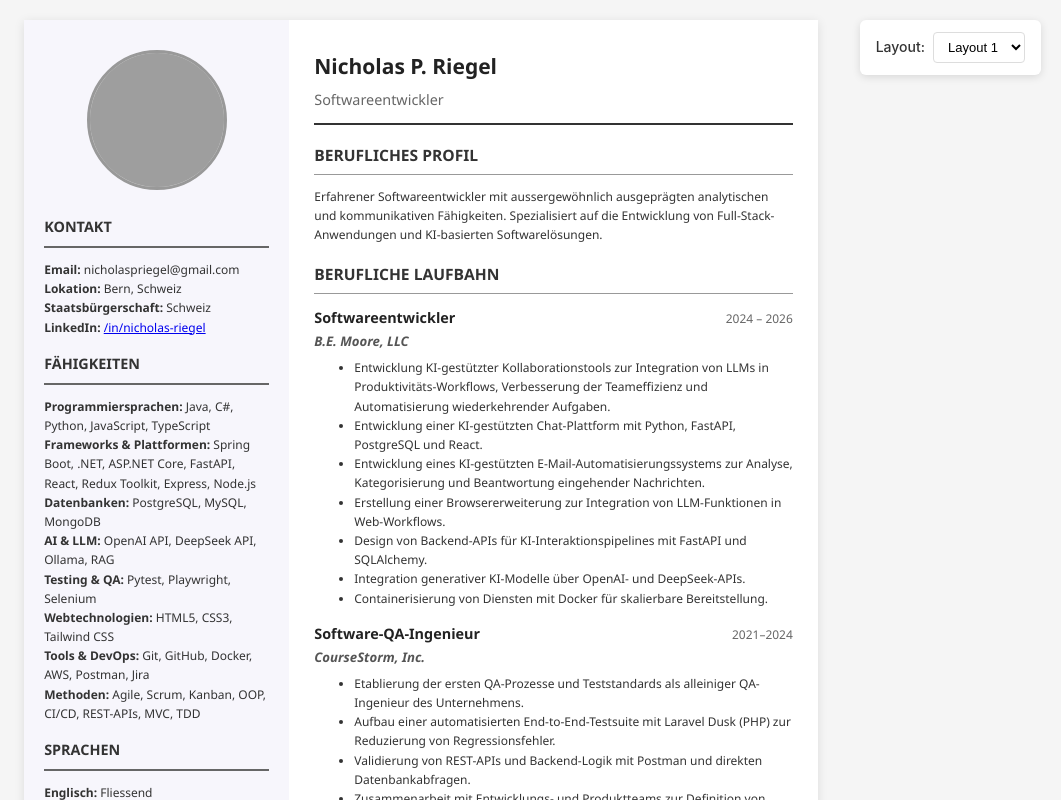
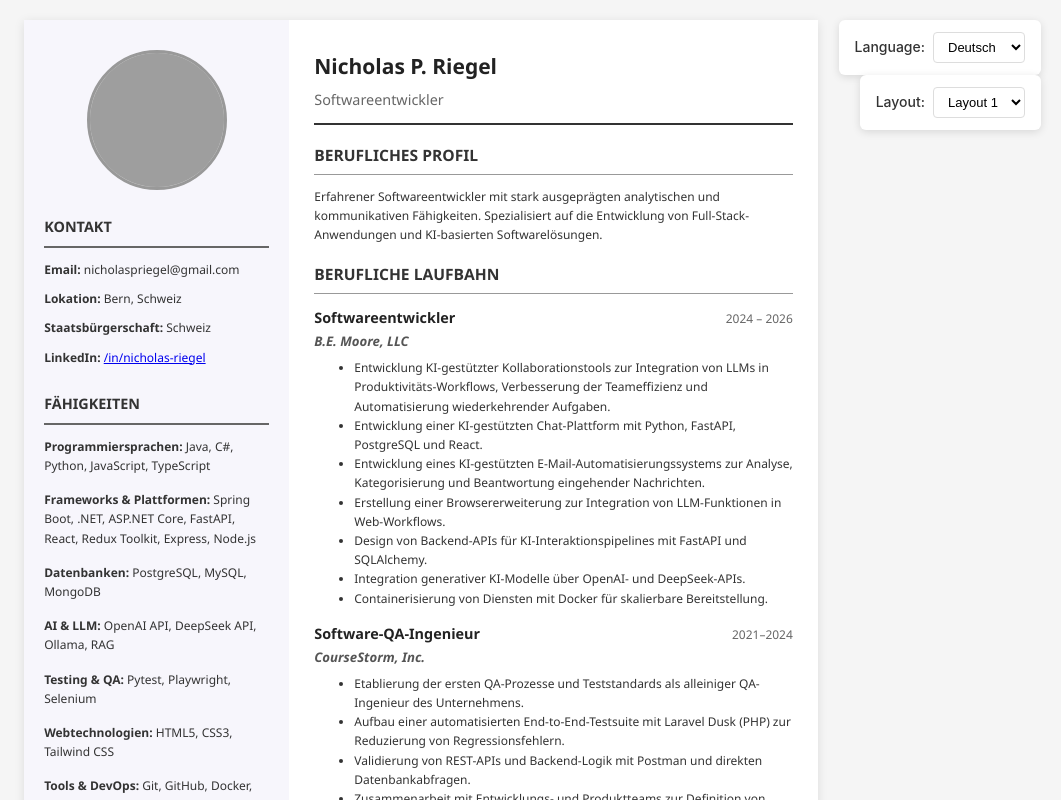
Before and after one commit to Nicholas-Riegel/Lebenslauf-Schweiz, a React (Vite) app: page / in a window 1280 px wide. Shown: the top 800 px of the page, without its empty margins (219-1280 px from the left). Built offline with nearby package versions, Linux system fonts and the light colour scheme; grey boxes are pictures that could not be loaded.

Commit message:
* Added language selector

```diff
--- a/src/App.css
+++ b/src/App.css
@@ -1,10 +1,10 @@
 /* ================================
-   FLOATING LAYOUT SELECTOR
-   Fixed position in upper right, doesn't interfere with layout
+   FLOATING SELECTORS
+   Fixed position in upper right, vertically stacked
    ================================ */
+.language-selector,
 .layout-selector {
     position: fixed;
-    top: 20px;
     right: 20px;
     z-index: 1000;
     background: white;
@@ -17,6 +17,15 @@
     font-family: -apple-system, BlinkMacSystemFont, 'Segoe UI', Roboto, sans-serif;
 }
 
+.language-selector {
+    top: 20px;
+}
+
+.layout-selector {
+    top: 75px;
+}
+
+.language-selector label,
 .layout-selector label {
     font-size: 14px;
     font-weight: 500;
@@ -25,6 +34,7 @@
     white-space: nowrap;
 }
 
+.language-selector select,
 .layout-selector select {
     padding: 6px 10px;
     font-size: 13px;
@@ -35,10 +45,12 @@
     transition: border-color 0.2s;
 }
 
+.language-selector select:hover,
 .layout-selector select:hover {
     border-color: #999;
 }
 
+.language-selector select:focus,
 .layout-selector select:focus {
     outline: none;
     border-color: #0066cc;
@@ -47,6 +59,7 @@
 
 /* Hide on print */
 @media print {
+    .language-selector,
     .layout-selector {
         display: none !important;
     }
--- a/src/App.tsx
+++ b/src/App.tsx
@@ -2,11 +2,16 @@ import { useState } from 'react'
 import './App.css'
 import Layout1 from './layouts/Layout1'
 import Layout2 from './layouts/Layout2'
+import DataDE from './data/Data.de.json'
+import DataFR from './data/Data.fr.json'
 
 function App() {
-  const [selectedLayout, setSelectedLayout] = useState(() => {
-    return localStorage.getItem('selectedLayout') || '1'
-  })
+
+	const [selectedLayout, setSelectedLayout] = useState(localStorage.getItem('selectedLayout') || '1')
+	const [selectedLanguage, setSelectedLanguage] = useState(localStorage.getItem('selectedLanguage') || 'de')
+
+	// Dynamic import based on language
+	const data = selectedLanguage === 'fr' ? DataFR : DataDE
 
 	const handleLayoutChange = (e: React.ChangeEvent<HTMLSelectElement>) => {
 		const newLayout = e.target.value
@@ -14,19 +19,26 @@ function App() {
 		localStorage.setItem('selectedLayout', newLayout)
 	}
 
-  const renderLayout = () => {
-    switch (selectedLayout) {
-      case '1':
-        return <Layout1 />
-      case '2':
-        return <Layout2 />
-      default:
-        return <Layout1 />
-    }
+	const handleLanguageChange = (e: React.ChangeEvent<HTMLSelectElement>) => {
+		const newLanguage = e.target.value
+		setSelectedLanguage(newLanguage)
+		localStorage.setItem('selectedLanguage', newLanguage)
 	}
 
 	return (
 		<>
+			{/* Floating Language Selector */}
+			<div className="language-selector">
+				<label htmlFor="language-select">Language:</label>
+				<select
+					id="language-select"
+					value={selectedLanguage}
+					onChange={handleLanguageChange}
+				>
+					<option value="de">Deutsch</option>
+					<option value="fr">Francais</option>
+				</select>
+			</div>
 			{/* Floating Layout Selector */}
 			<div className="layout-selector">
 				<label htmlFor="layout-select">Layout:</label>
@@ -40,7 +52,7 @@ function App() {
 				</select>
 			</div>
 
-      {renderLayout()}
+			{selectedLayout === '1' ? <Layout1 data={data} /> : <Layout2 data={data} />}
 		</>
 	)
 }
--- a/src/data/Data.json
+++ b/src/data/Data.de.json
@@ -5,7 +5,7 @@
     },
     "summary": {
         "title": "BERUFLICHES PROFIL",
-        "content": "Erfahrener Softwareentwickler mit aussergewöhnlich ausgeprägten analytischen und kommunikativen Fähigkeiten. Spezialisiert auf die Entwicklung von Full-Stack-Anwendungen und KI-basierten Softwarelösungen."
+        "content": "Erfahrener Softwareentwickler mit stark ausgeprägten analytischen und kommunikativen Fähigkeiten. Spezialisiert auf die Entwicklung von Full-Stack-Anwendungen und KI-basierten Softwarelösungen."
     },
     "image": {
         "path": "./images/selfie_colored.jpeg",
@@ -71,7 +71,7 @@
                 "company": "CourseStorm, Inc.",
                 "accomplishments": [
                     "Etablierung der ersten QA-Prozesse und Teststandards als alleiniger QA-Ingenieur des Unternehmens.",
-                    "Aufbau einer automatisierten End-to-End-Testsuite mit Laravel Dusk (PHP) zur Reduzierung von Regressionsfehler.",
+                    "Aufbau einer automatisierten End-to-End-Testsuite mit Laravel Dusk (PHP) zur Reduzierung von Regressionsfehlern.",
                     "Validierung von REST-APIs und Backend-Logik mit Postman und direkten Datenbankabfragen.",
                     "Zusammenarbeit mit Entwicklungs- und Produktteams zur Definition von Akzeptanzkriterien in agilen Sprint-Zyklen.",
                     "Ursachenanalyse komplexer Produktionsprobleme zur Vermeidung erneuter Ausfälle."
@@ -82,7 +82,7 @@
                 "dates": "2015-2020",
                 "company": "Universität Bern | Migros Klubschule | The Hill School",
                 "accomplishments": [
-                    "Unterrichtete Philosophie und Englisch an verschiedenen Institutionen in der Schweiz und den USA."
+                    "Lehrtätigkeit in Philosophie und Englisch an verschiedenen Institutionen in der Schweiz und den USA."
                 ]
             }
         ]
--- /dev/null
+++ b/src/data/Data.fr.json
@@ -0,0 +1,101 @@
+{
+    "header": {
+        "name": "Nicholas P. Riegel",
+        "title": "Développeur logiciel"
+    },
+
+    "summary": {
+        "title": "PROFIL PROFESSIONNEL",
+        "content": "Développeur logiciel expérimenté doté de solides capacités d’analyse et de communication. Spécialisé dans le développement d’applications full-stack et de solutions logicielles basées sur l’intelligence artificielle."
+    },
+    "image": {
+        "path": "./images/selfie_colored.jpeg",
+        "alt": "Profile Picture"
+    },
+    "sidebar": {
+        "sections": [
+            {
+                "title": "Contact",
+                "type": "contacts",
+                "items": [
+                    { "label": "Email", "value": "nicholaspriegel@gmail.com" },
+                    { "label": "Localisation", "value": "Berne, Suisse" },
+                    { "label": "Nationalité", "value": "Suisse" },
+                    { "label": "LinkedIn", "value": "/in/nicholas-riegel", "url": "https://www.linkedin.com/in/nicholas-riegel" }
+                ]
+            },
+            {
+                "title": "Compétences",
+                "type": "skills",
+                "items": [
+                    { "label": "Langages de programmation", "value": "Java, C#, Python, JavaScript, TypeScript" },
+                    { "label": "Frameworks & plateformes", "value": "Spring Boot, .NET, ASP.NET Core, FastAPI, React, Redux Toolkit, Express, Node.js" },
+                    { "label": "Bases de données", "value": "PostgreSQL, MySQL, MongoDB" },
+                    { "label": "AI & LLM", "value": "OpenAI API, DeepSeek API, Ollama, RAG" },
+                    { "label": "Testing & QA", "value": "Pytest, Playwright, Selenium" },
+                    { "label": "Technologies web", "value": "HTML5, CSS3, Tailwind CSS" },
+                    { "label": "Outils & DevOps", "value": "Git, GitHub, Docker, AWS, Postman, Jira" },
+                    { "label": "Méthodes", "value": "Agile, Scrum, Kanban, OOP, CI/CD, REST APIs, MVC, TDD" }
+                ]
+            },
+            {
+                "title": "Langues",
+                "type": "languages",
+                "items": [
+                    { "label": "Anglais", "value": "Courant" },
+                    { "label": "Allemand", "value": "B2 – actuellement en cours C1" },
+                    { "label": "Français", "value": "C1" }
+                ]
+            }
+        ]
+    },
+    "employment": {
+        "title": "Parcours professionnel",
+        "jobs": [
+            {
+                "title": "Développeur logiciel",
+                "dates": "2024 – 2026",
+                "company": "B.E. Moore, LLC",
+                "accomplishments": [
+                    "Développement d’outils de collaboration basés sur l’IA pour intégrer les LLM dans les flux de travail de productivité, améliorer l’efficacité des équipes et automatiser les tâches répétitives.",
+                    "Développement d’une plateforme de chat basée sur l’IA avec Python, FastAPI, PostgreSQL et React.",
+                    "Développement d’un système d’automatisation des e-mails basé sur l’IA pour analyser, catégoriser et répondre aux messages entrants.",
+                    "Création d’une extension de navigateur permettant d’intégrer des fonctionnalités LLM dans les flux de travail web.",
+                    "Conception d’API backend pour des pipelines d’interaction avec l’IA à l’aide de FastAPI et SQLAlchemy.",
+                    "Intégration de modèles d’IA générative via les API d’OpenAI et de DeepSeek.",
+                    "Conteneurisation des services avec Docker pour un déploiement évolutif."
+                ]
+            },
+            {
+                "title": "Ingénieur QA logiciel",
+                "dates": "2021–2024",
+                "company": "CourseStorm, Inc.",
+                "accomplishments": [
+                    "Mise en place des premiers processus QA et standards de test de l’entreprise en tant qu’unique ingénieur QA.",
+                    "Développement d’une suite de tests automatisés end-to-end avec Laravel Dusk (PHP) afin de réduire les régressions.",
+                    "Validation des API REST et de la logique backend avec Postman et des requêtes directes à la base de données.",
+                    "Collaboration avec les équipes de développement et de produit pour définir les critères d’acceptation dans le cadre de cycles de sprint agiles.",
+                    "Analyse des causes profondes de problèmes complexes en production afin d’éviter la récurrence des incidents."
+                ]
+            },
+            {
+                "title": "Enseignant",
+                "dates": "2015–2020",
+                "company": "Université de Berne | Migros Klubschule | The Hill School",
+                "accomplishments": [
+                    "Enseignement de la philosophie et de l’anglais dans différentes institutions en Suisse et aux États-Unis."
+                ]
+            }
+        ]
+    },
+    "education": {
+        "title": "Formation",
+        "degrees": [
+            {
+                "degree": "Doctorat en philosophie (Ph. D.)",
+                "year": "2010",
+                "institution": "Université de Toronto, Toronto, Canada"
+            }
+        ]
+    }
+}
--- a/src/layouts/Layout1.tsx
+++ b/src/layouts/Layout1.tsx
@@ -1,15 +1,16 @@
+/* eslint-disable @typescript-eslint/no-explicit-any */
 import styles from './Layout1.module.css'
-import Data from '../data/Data.json'
 
-const Layout1 = () => {
+// eslint-disable-next-line @typescript-eslint/no-explicit-any
+const Layout1 = ({ data }: { data: any }) => {
 
-	const { image, sidebar, header, summary, employment, education } = Data;
+	const { image, sidebar, header, summary, employment, education } = data;
 
 	return (
-		<div className={styles.container}>
+		<div className={styles['container']}>
 
 			{/* Sidebar */}
-			<aside className={styles.sidebar}>
+			<aside className={styles['sidebar']}>
 
 				{/* Profile Picture */}
 				<div className={styles['profile-picture']}>
@@ -17,10 +18,10 @@ const Layout1 = () => {
 				</div>
 
 				{/* Sidebar Sections */}
-				{sidebar.sections.map((section) => (
-					<section key={section.type} className={`${styles['sidebar-section']} ${section.type}`}>
+				{sidebar.sections.map((section: any) => (
+				<section key={section.type} className={`${styles['sidebar-section']} ${styles[section.type]}`}>
 						<h3 className={styles['sidebar-title']}>{section.title}</h3>
-						{section.items.map((item, i) => (
+						{section.items.map((item: any, i: number) => (
 							<p key={i}>
 								<strong>{item.label}:</strong>{' '}
 								{item.url
@@ -36,7 +37,7 @@ const Layout1 = () => {
 			<main>
 
 				{/* Header with Name */}
-				<header className={styles.header}>
+				<header className={styles['header']}>
 
 					<h1>{header.name}</h1>
 
@@ -57,7 +58,7 @@ const Layout1 = () => {
 		<section className={styles['main-section']}>
 
 			<h2 className={styles['section-title']}>{employment.title}</h2>
-			{employment.jobs.map((item, i) => (
+			{employment.jobs.map((item: any, i: number) => (
 				<article key={i} className={styles['job-entry']}>
 					<div className={styles['job-header']}>
 						<h3 className={styles['job-title']}>{item.title}</h3>
@@ -65,7 +66,7 @@ const Layout1 = () => {
 					</div>
 					<h4 className={styles['company-name']}>{item.company}</h4>
 					<ul>
-						{item.accomplishments.map((item, i) => (
+						{item.accomplishments.map((item: any, i: number) => (
 							<li key={i}>{item}</li>
 						))}
 					</ul>
@@ -79,7 +80,7 @@ const Layout1 = () => {
 
 					<h2 className={styles['section-title']}>{education.title}</h2>
 
-					{education.degrees.map((item, i) => (
+					{education.degrees.map((item: any, i: number) => (
 						<article key={i} className={styles['education-entry']}>
 							<div className={styles['edu-header']}>
 								<h3 className={styles.degree}>{item.degree}</h3>
--- a/src/layouts/Layout2.tsx
+++ b/src/layouts/Layout2.tsx
@@ -1,12 +1,12 @@
+/* eslint-disable @typescript-eslint/no-explicit-any */
 import styles from './Layout2.module.css'
-import Data from '../data/Data.json'
 
-const Layout2 = () => {
+const Layout2 = ({data}: {data: any}) => {
 
-	const { image, sidebar, header, summary, employment, education } = Data;
+	const { image, sidebar, header, summary, employment, education } = data;
 
 	return (
-		<div className={styles.container}>
+		<div className={styles['container']}>
 
             {/* Header */}
             <header className={styles['top-header']}>
@@ -27,13 +27,13 @@ const Layout2 = () => {
 			<div className={styles['main-layout']}>
 
                 {/* Sidebar */}
-                <aside className={styles.sidebar}>
+                <aside className={styles['sidebar']}>
 
                     {/* Sidebar Sections */}
-                    {sidebar.sections.map((section, i) => (
-                        <section key={i} className={`${styles['sidebar-section']} ${section.type}`}>
+                    {sidebar.sections.map((section: any, i: number) => (
+                        <section key={i} className={`${styles['sidebar-section']} ${styles[section.type]}`}>
                             <h3 className={styles['sidebar-title']}>{section.title}</h3>
-                            {section.items.map((item, i) => (
+                            {section.items.map((item: any, i: number) => (
                                 <p key={i}>
                                     <strong>{item.label}:</strong>{' '}
                                     {item.url
@@ -46,13 +46,13 @@ const Layout2 = () => {
                     ))}
                 </aside>
 
-                <div className={styles.content}>
+                <div className={styles['content']}>
 
                     {/* Employment */}
                     <section className={styles['main-section']}>
 
                         <h2 className={styles['section-title']}>{employment.title}</h2>
-                        {employment.jobs.map((item, i) => (
+                        {employment.jobs.map((item: any, i: number) => (
                             <article key={i} className={styles['job-entry']}>
                                 <div className={styles['job-header']}>
                                     <h3 className={styles['job-title']}>{item.title}</h3>
@@ -60,7 +60,7 @@ const Layout2 = () => {
                                 </div>
                                 <h4 className={styles['company-name']}>{item.company}</h4>
                                 <ul>
-                                    {item.accomplishments.map((item, i) => (
+                                    {item.accomplishments.map((item: any, i: number) => (
                                         <li key={i}>{item}</li>
                                     ))}
                                 </ul>
@@ -74,7 +74,7 @@ const Layout2 = () => {
 
                         <h2 className={styles['section-title']}>{education.title}</h2>
 
-                        {education.degrees.map((item, i) => (
+                        {education.degrees.map((item: any, i: number) => (
                             <article key={i} className={styles['education-entry']}>
                                 <div className={styles['edu-header']}>
                                     <h3 className={styles.degree}>{item.degree}</h3>
```
Also changed, not shown: src/layouts/Layout2.module.css (+0 -20 lines). Lines whose indentation alone changed are shown as unchanged.
